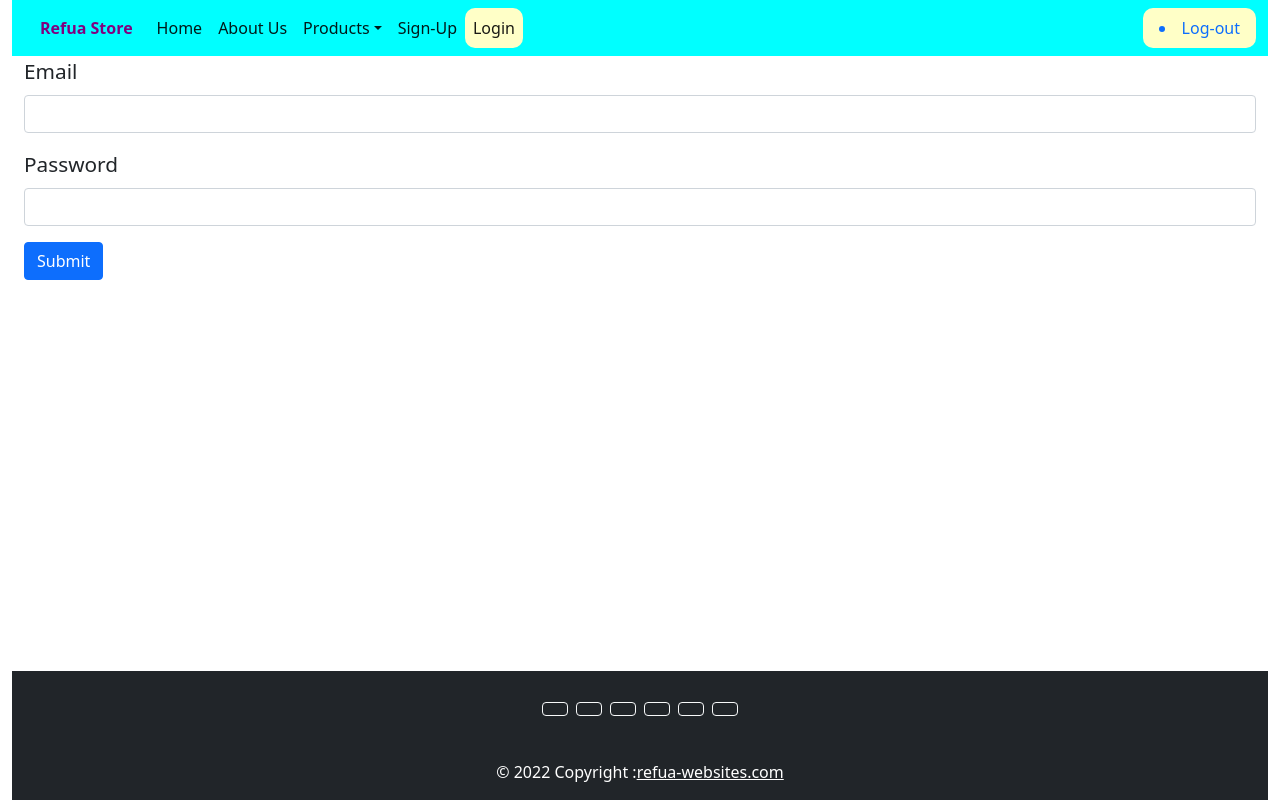
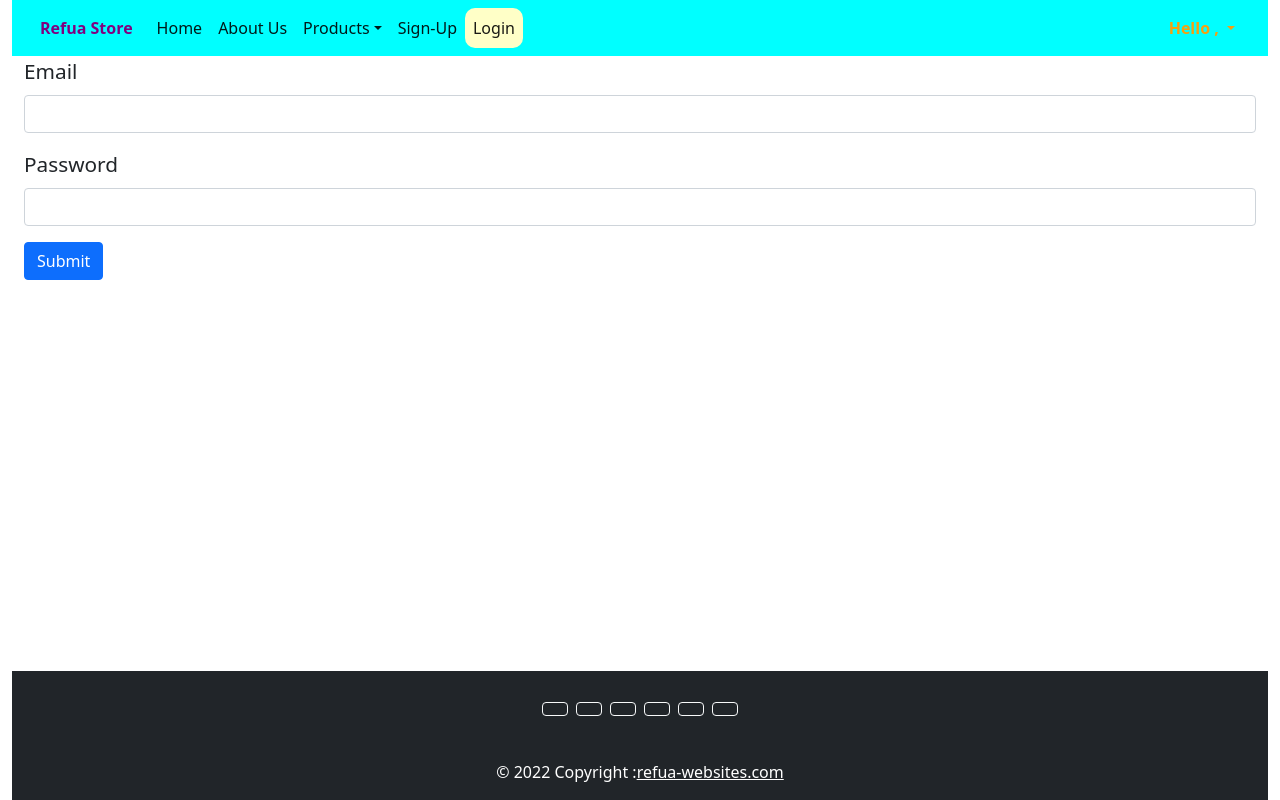
Before and after one commit to idanRefua/ProjectReact, a React (Create React App) app: page /login in a window 1280 px wide. Built offline with nearby package versions, Linux system fonts and the light colour scheme.

Commit message:
my profile buttton

```diff
--- a/src/Components/NavBar/NavBar.component.jsx
+++ b/src/Components/NavBar/NavBar.component.jsx
@@ -8,6 +8,7 @@ const NavBarComponent = () => {
   const dispatch = useDispatch();
   const loggedInRedux = useSelector((state) => state.auth.loggedIn);
   const user = useSelector((state) => state.auth.userData);
+  const userName = useSelector((state) => state.auth.userData.name);
 
   const logOut = () => {
     dispatch(authActions.logout());
@@ -158,8 +159,8 @@ const NavBarComponent = () => {
                 </Fragment>
               )}
             </ul>
-            <div className="d-flex">
-              <NavLink
+            <div className="">
+              {/*               <NavLink
                 className="nav-link active"
                 to="/login"
                 activeClassName="activeLink"
@@ -168,7 +169,43 @@ const NavBarComponent = () => {
                 <li className="nav-item" onClick={logOut}>
                   Log-out
                 </li>
-              </NavLink>
+              </NavLink> */}
+
+              <li className="nav-item dropdown person-menu">
+                <a
+                  className="nav-link active dropdown-toggle my-profile"
+                  id="navbarDropdown"
+                  role="button"
+                  data-bs-toggle="dropdown"
+                  aria-expanded="false"
+                >
+                  Hello , {userName}
+                </a>
+                <ul
+                  className="dropdown-menu drop-down-links"
+                  aria-labelledby="navbarDropdown"
+                >
+                  <li>
+                    <NavLink
+                      className="dropdown-item"
+                      to="/users/myprofile"
+                      activeClassName="activeLink"
+                    >
+                      My Profile
+                    </NavLink>
+                  </li>
+                  <li>
+                    <NavLink
+                      className="dropdown-item"
+                      to="/login"
+                      activeClassName="activeLink"
+                      onClick={logOut}
+                    >
+                      Log-Out
+                    </NavLink>
+                  </li>
+                </ul>
+              </li>
             </div>
           </div>
         </div>
--- a/src/Components/NavBar/navbar.component.css
+++ b/src/Components/NavBar/navbar.component.css
@@ -16,3 +16,13 @@
   color: purple;
   font-weight: bold;
 }
+
+.person-menu {
+  list-style-type: none;
+  margin-right: 5px;
+}
+
+.my-profile {
+  color: rgb(246, 160, 15);
+  font-weight: bold;
+}
--- a/src/Pages/MyFavouritesPage/MyFavouritesPage.jsx
+++ b/src/Pages/MyFavouritesPage/MyFavouritesPage.jsx
@@ -2,6 +2,7 @@ import "./my-favourites-page.css";
 import { useEffect, useState } from "react";
 import axios from "axios";
 import { useSelector } from "react-redux";
+import ProductCardComponent from "../../Components/ProductCard/ProductCard.component";
 
 const MyFavouritesPage = () => {
   const userName = useSelector((state) => state.auth.userData.name);
@@ -21,7 +22,22 @@ const MyFavouritesPage = () => {
       </h1>
       <br />
       {favouriteProductsArr.map((product) => {
-        return <div>{product.title}</div>;
+        return (
+          <div className="row">
+            <div className="col">
+              <div className="row">
+                <ProductCardComponent
+                  key={product._id}
+                  id={product._id}
+                  image={product.image}
+                  title={product.title}
+                  shortinfo={product.shortinfo}
+                  price={product.price}
+                />
+              </div>
+            </div>
+          </div>
+        );
       })}
     </div>
   );
```
